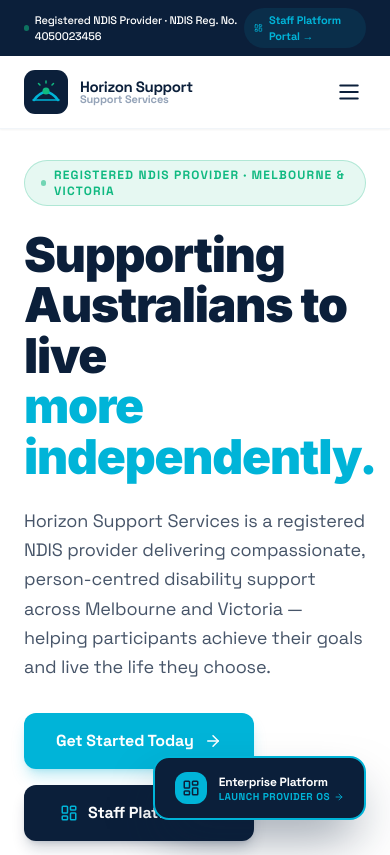
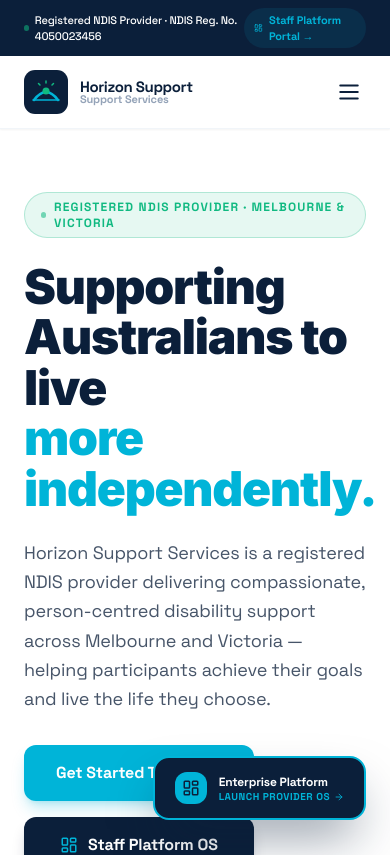
Before and after one commit to ESTEERZY/ironbond-ndis-site, a React (Vite) app: page / in a window 390 px wide. Shown: the top 855 px of the page. Built offline with nearby package versions, Linux system fonts and the light colour scheme.

Commit message:
commit tweak

```diff
--- a/src/components/Hero.tsx
+++ b/src/components/Hero.tsx
@@ -3,7 +3,7 @@
 
 const Hero = () => {
   return (
-    <section id="hero" className="pt-28 bg-white overflow-hidden">
+    <section id="hero" className="pt-36 lg:pt-40 bg-white overflow-hidden">
       <div className="container mx-auto px-6 lg:px-12">
         <div className="min-h-[88vh] flex flex-col lg:flex-row items-center gap-10 lg:gap-16 py-12 lg:py-20">
 
--- a/src/platform/components/Layout.tsx
+++ b/src/platform/components/Layout.tsx
@@ -11,7 +11,7 @@
       <Sidebar collapsed={collapsed} setCollapsed={setCollapsed} />
       <div className={`flex-1 flex flex-col min-w-0 transition-all duration-300 ${collapsed ? 'pl-20' : 'pl-64'}`}>
         <TopNav collapsed={collapsed} />
-        <main className="flex-1 pt-20 p-6 lg:p-8 overflow-y-auto">
+        <main className="flex-1 pt-24 lg:pt-28 p-6 lg:p-8 overflow-y-auto">
           <Outlet />
         </main>
       </div>
```
